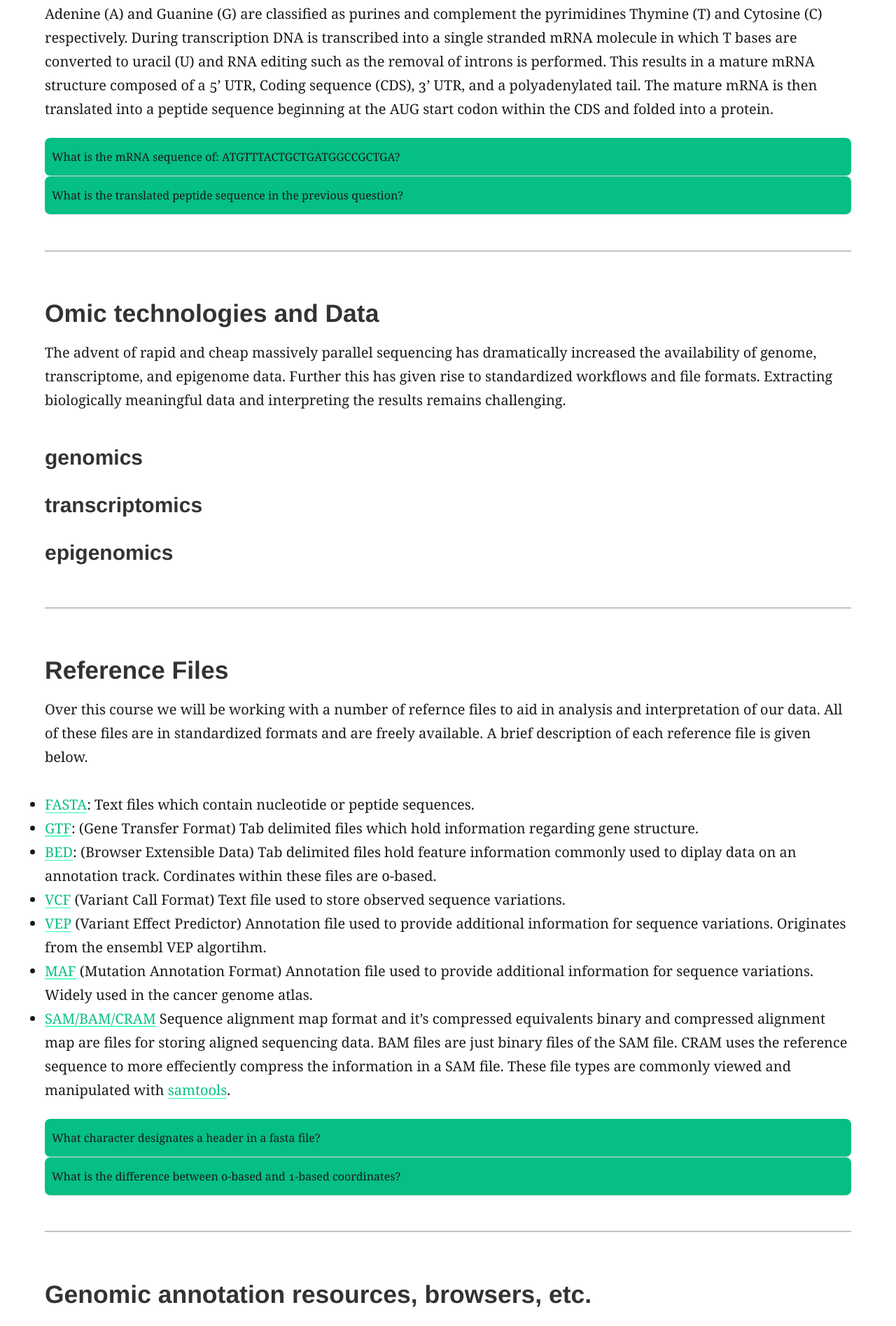
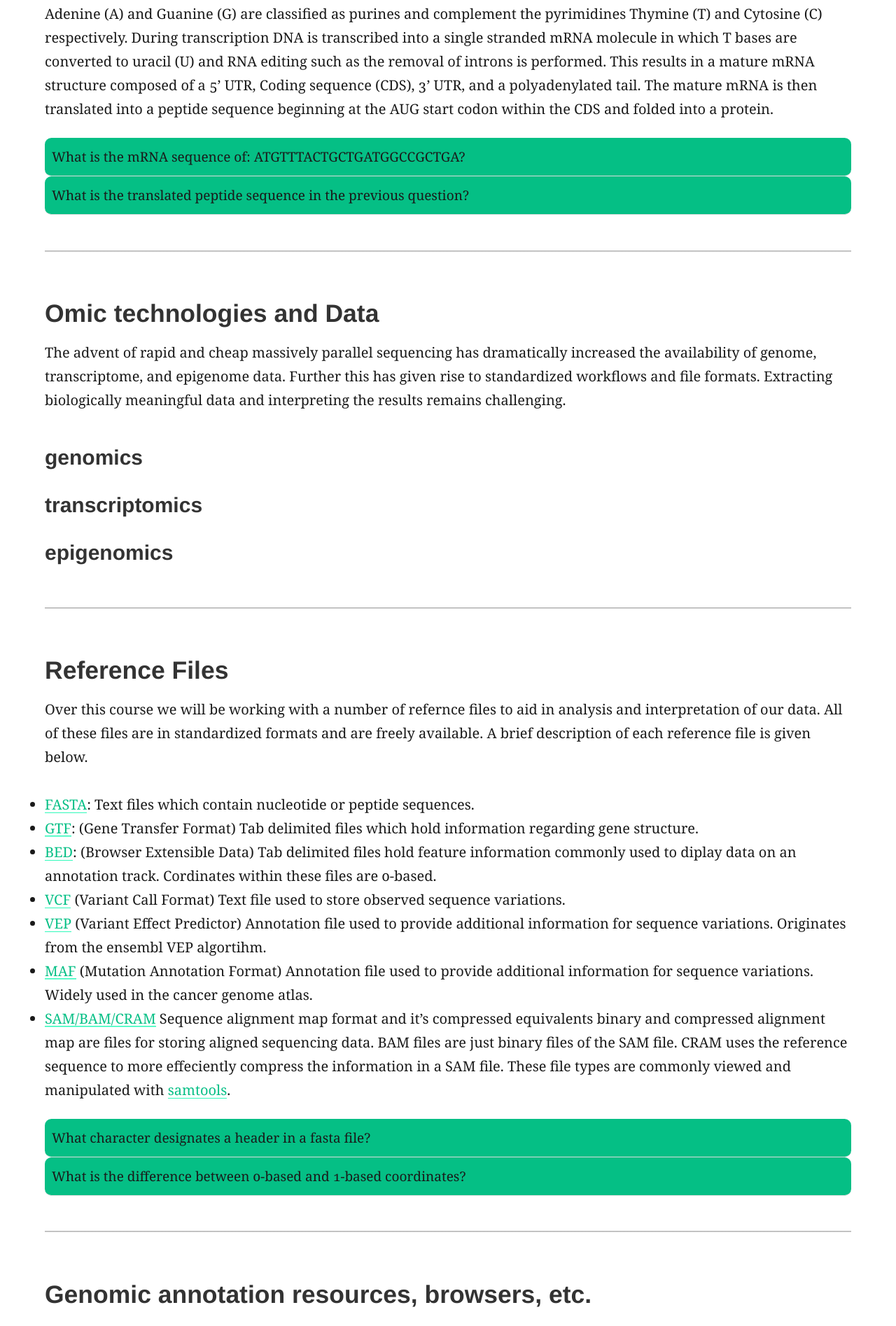
Before and after one commit to griffithlab/genviz.org, a Jekyll site: the page built from _posts/0001-02-01-Review_of_Central_Concepts.md, in a window 1280 px wide. Shown: the part 1597-3492 px from the top of the page at 70% size. Built offline with Jekyll 4.4.1, drawn with Linux system fonts in a browser that asks for light colours; nearby versions of some CDN libraries.

Commit message:
font size adjust

```diff
--- a/assets/styles.scss
+++ b/assets/styles.scss
@@ -458,7 +458,7 @@ pre code {
     p.a {
         background: lighten($color__site--accent, 50%);
         font-weight: normal;
-        font-size: 80%;
+        font-size: 95%;
         border-bottom: 1px #ddd solid;
         @include rounded($radius: .5em);
         margin: auto;
@@ -469,7 +469,7 @@ pre code {
         margin: auto;
         padding: 10px;
         font-weight: normal;
-        font-size: 80%;
+        font-size: 95%;
         border-bottom: 1px #ddd solid;
         cursor: pointer;
         @include rounded($radius: .5em);
```
